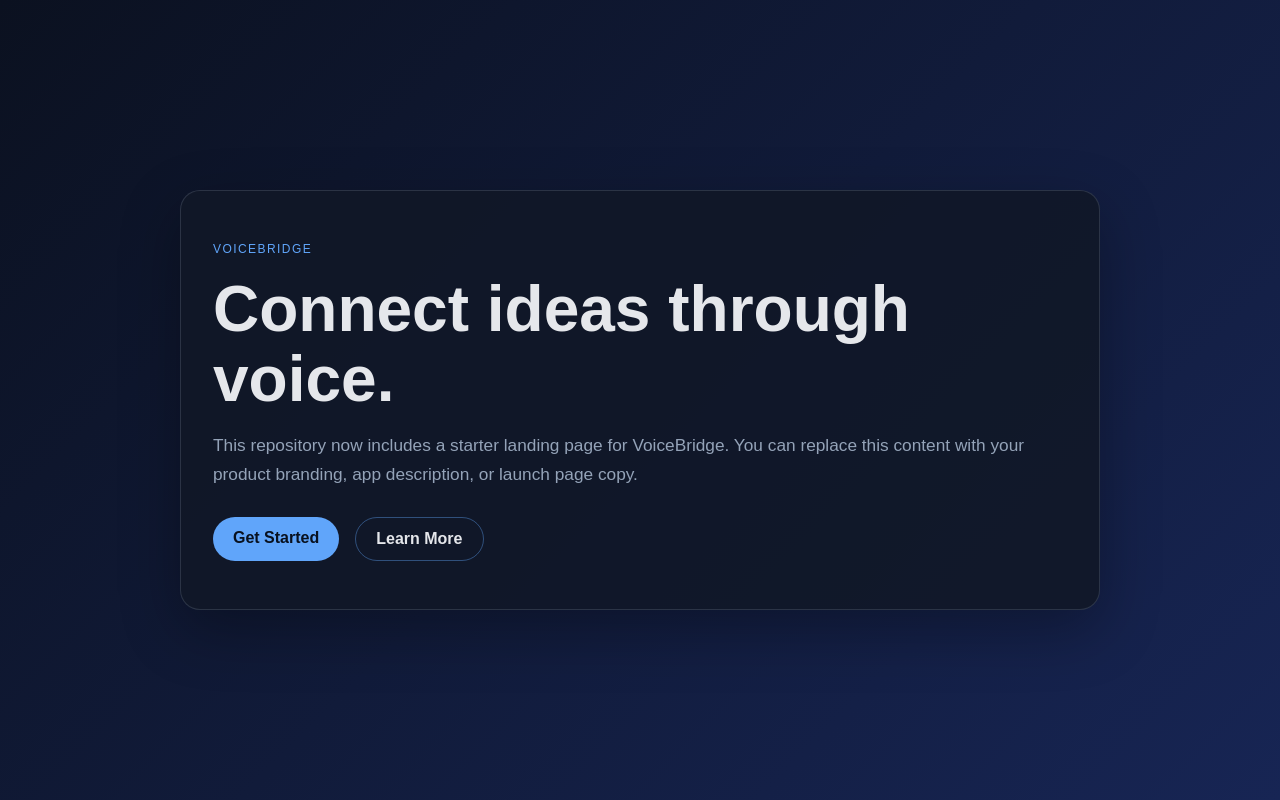
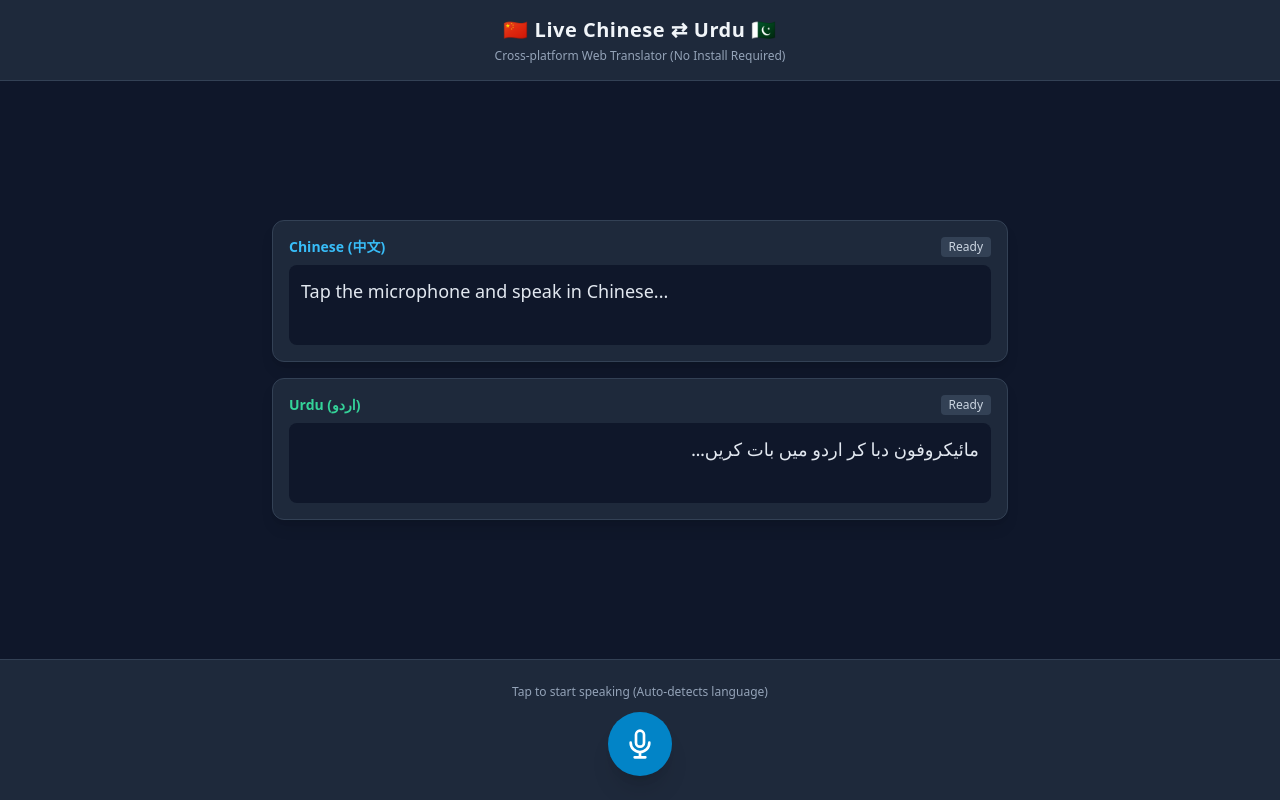
Before and after one commit to tauqeerahmedkhan/voicebridge, a plain HTML site: page index.html in a window 1280 px wide. Drawn offline with nearby package versions, Linux system fonts and the light colour scheme.

Commit message:
Update index.html

```diff
--- a/index.html
+++ b/index.html
@@ -1,113 +1,82 @@
 <!DOCTYPE html>
 <html lang="en">
-  <head>
-    <meta charset="UTF-8" />
-    <meta name="viewport" content="width=device-width, initial-scale=1.0" />
-    <title>VoiceBridge</title>
-    <style>
-      :root {
-        --bg: #0b1120;
-        --panel: #111827;
-        --accent: #60a5fa;
-        --text: #e5e7eb;
-        --muted: #94a3b8;
-      }
+<head>
+    <meta charset="UTF-8">
+    <meta name="viewport" content="width=device-width, initial-scale=1.0">
+    <title>Live Chinese ⇄ Urdu Voice Translator</title>
+    <!-- Tailwind CSS for clean, responsive UI -->
+    <script src="https://cdn.tailwindcss.com"></script>
+</head>
+<body class="bg-slate-900 text-slate-100 min-h-screen flex flex-col justify-between">
 
-      * { box-sizing: border-box; }
+    <!-- Header -->
+    <header class="p-4 bg-slate-800 border-b border-slate-700 text-center">
+        <h1 class="text-xl font-bold tracking-wide">🇨🇳 Live Chinese ⇄ Urdu 🇵🇰</h1>
+        <p class="text-xs text-slate-400 mt-1">Cross-platform Web Translator (No Install Required)</p>
+    </header>
 
-      body {
-        margin: 0;
-        font-family: Arial, Helvetica, sans-serif;
-        background: linear-gradient(135deg, var(--bg), #172554);
-        color: var(--text);
-      }
+    <!-- Main Translation Workspace -->
+    <main class="flex-1 max-w-3xl w-full mx-auto p-4 flex flex-col gap-4 justify-center">
 
-      .container {
-        max-width: 960px;
-        margin: 0 auto;
-        min-height: 100vh;
-        display: flex;
-        align-items: center;
-        justify-content: center;
-        padding: 32px 20px;
-      }
+        <!-- Chinese Panel -->
+        <div class="bg-slate-800 border border-slate-700 rounded-xl p-4 shadow-lg flex flex-col justify-between">
+            <div class="flex justify-between items-center mb-2">
+                <span class="text-sm font-semibold text-sky-400">Chinese (中文)</span>
+                <span id="zh-status" class="text-xs px-2 py-0.5 rounded bg-slate-700 text-slate-300">Ready</span>
+            </div>
+            <div id="zh-text" class="text-lg min-h-[80px] p-3 bg-slate-900 rounded-lg text-slate-200">
+                Tap the microphone and speak in Chinese...
+            </div>
+        </div>
 
-      .card {
-        width: 100%;
-        background: rgba(17, 24, 39, 0.9);
-        border: 1px solid rgba(148, 163, 184, 0.2);
-        border-radius: 20px;
-        padding: 48px 32px;
-        box-shadow: 0 20px 60px rgba(0, 0, 0, 0.3);
-      }
+        <!-- Urdu Panel (RTL Support) -->
+        <div class="bg-slate-800 border border-slate-700 rounded-xl p-4 shadow-lg flex flex-col justify-between">
+            <div class="flex justify-between items-center mb-2">
+                <span class="text-sm font-semibold text-emerald-400">Urdu (اردو)</span>
+                <span id="ur-status" class="text-xs px-2 py-0.5 rounded bg-slate-700 text-slate-300">Ready</span>
+            </div>
+            <!-- dir="rtl" ensures correct Urdu layout alignment -->
+            <div id="ur-text" dir="rtl" class="text-lg min-h-[80px] p-3 bg-slate-900 rounded-lg text-slate-200 font-serif">
+                مائیکروفون دبا کر اردو میں بات کریں...
+            </div>
+        </div>
 
-      .eyebrow {
-        display: inline-block;
-        color: var(--accent);
-        font-size: 12px;
-        letter-spacing: 0.12em;
-        text-transform: uppercase;
-        margin-bottom: 18px;
-      }
+    </main>
 
-      h1 {
-        margin: 0 0 16px;
-        font-size: clamp(2.2rem, 5vw, 4rem);
-        line-height: 1.1;
-      }
+    <!-- Control Bar -->
+    <footer class="p-6 bg-slate-800 border-t border-slate-700 flex flex-col items-center gap-3">
+        <div id="instruction" class="text-xs text-slate-400">Tap to start speaking (Auto-detects language)</div>
+        <button id="micButton" onclick="toggleListening()" class="w-16 h-16 rounded-full bg-sky-600 hover:bg-sky-500 flex items-center justify-center shadow-xl transition transform active:scale-95 focus:outline-none">
+            <svg id="micIcon" class="w-8 h-8 text-white" fill="none" stroke="currentColor" stroke-width="2" viewBox="0 0 24 24">
+                <path stroke-linecap="round" stroke-linejoin="round" d="M19 11a7 7 0 01-7 7m0 0a7 7 0 01-7-7m7 7v4m0 0H8m4 0h4m-4-8a3 3 0 01-3-3V5a3 3 0 116 0v6a3 3 0 01-3 3z"></path>
+            </svg>
+        </button>
+    </footer>
 
-      p {
-        margin: 0;
-        color: var(--muted);
-        font-size: 1.08rem;
-        line-height: 1.7;
-      }
+    <script>
+        let isListening = false;
 
-      .actions {
-        margin-top: 28px;
-        display: flex;
-        flex-wrap: wrap;
-        gap: 16px;
-      }
+        function toggleListening() {
+            isListening = !isListening;
+            const btn = document.getElementById('micButton');
+            const instruction = document.getElementById('instruction');
 
-      .button {
-        display: inline-block;
-        padding: 12px 20px;
-        border-radius: 999px;
-        font-weight: 700;
-        text-decoration: none;
-        transition: transform 0.2s ease, opacity 0.2s ease;
-      }
+            if (isListening) {
+                btn.classList.remove('bg-sky-600', 'hover:bg-sky-500');
+                btn.classList.add('bg-rose-600', 'hover:bg-rose-500', 'animate-pulse');
+                instruction.textContent = "Listening... Speak now.";
 
-      .button:hover {
-        transform: translateY(-1px);
-      }
-
-      .primary {
-        background: var(--accent);
-        color: #08111f;
-      }
-
-      .secondary {
-        border: 1px solid rgba(96, 165, 250, 0.4);
-        color: var(--text);
-      }
-    </style>
-  </head>
-  <body>
-    <main class="container">
-      <section class="card">
-        <div class="eyebrow">VoiceBridge</div>
-        <h1>Connect ideas through voice.</h1>
-        <p>
-          This repository now includes a starter landing page for VoiceBridge. You can replace
-          this content with your product branding, app description, or launch page copy.
-        </p>
-        <div class="actions">
-          <a class="button primary" href="#">Get Started</a>
-          <a class="button secondary" href="#">Learn More</a>
-        </div>
-      </section>
-    </main>
-  </body>
+                // --- Placeholder simulation for live translation backend connection ---
+                setTimeout(() => {
+                    document.getElementById('zh-text').textContent = "你好，请问去机场怎么走？";
+                    document.getElementById('ur-text').textContent = "ہیلو، کیا آپ بتا سکتے ہیں کہ ہوائی اڈے کا راستہ کیا ہے؟";
+                }, 2000);
+            } else {
+                btn.classList.remove('bg-rose-600', 'hover:bg-rose-500', 'animate-pulse');
+                btn.classList.add('bg-sky-600', 'hover:bg-sky-500');
+                instruction.textContent = "Tap to start speaking (Auto-detects language)";
+            }
+        }
+    </script>
+</body>
 </html>
```
